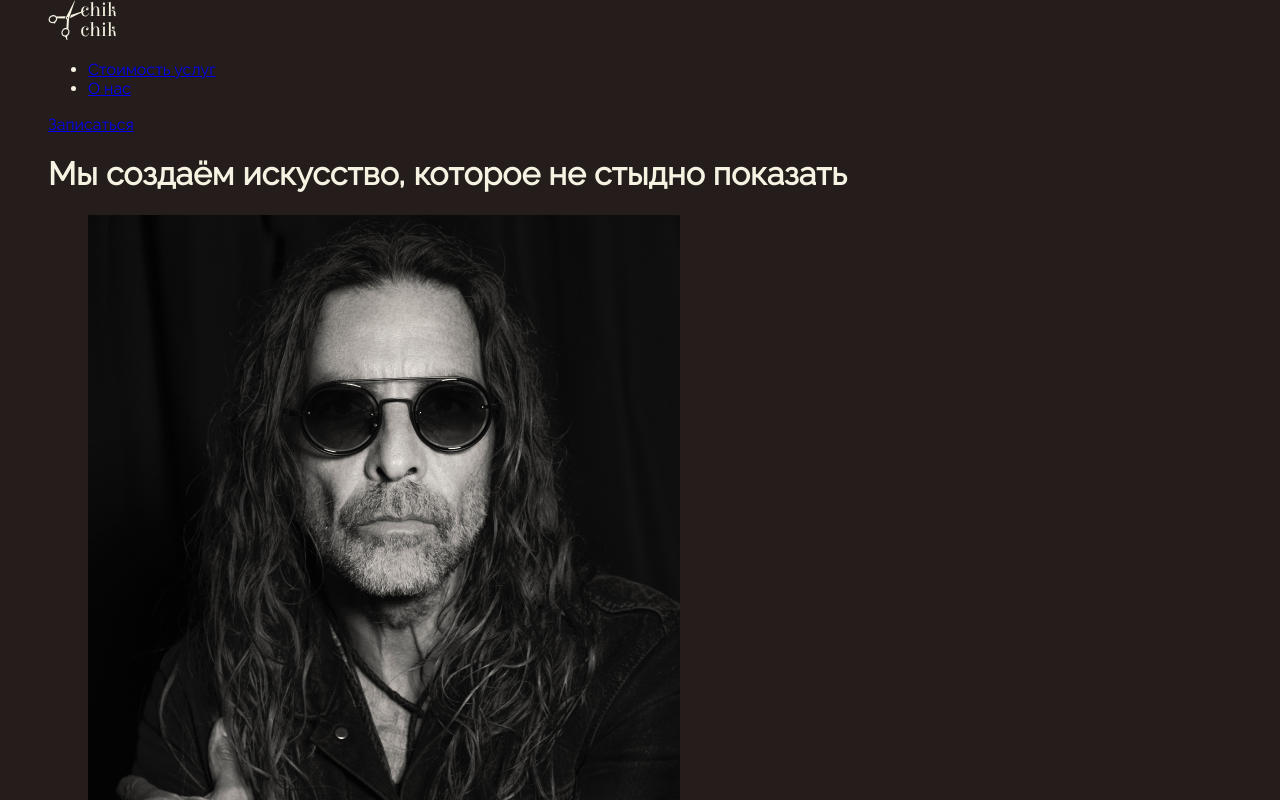
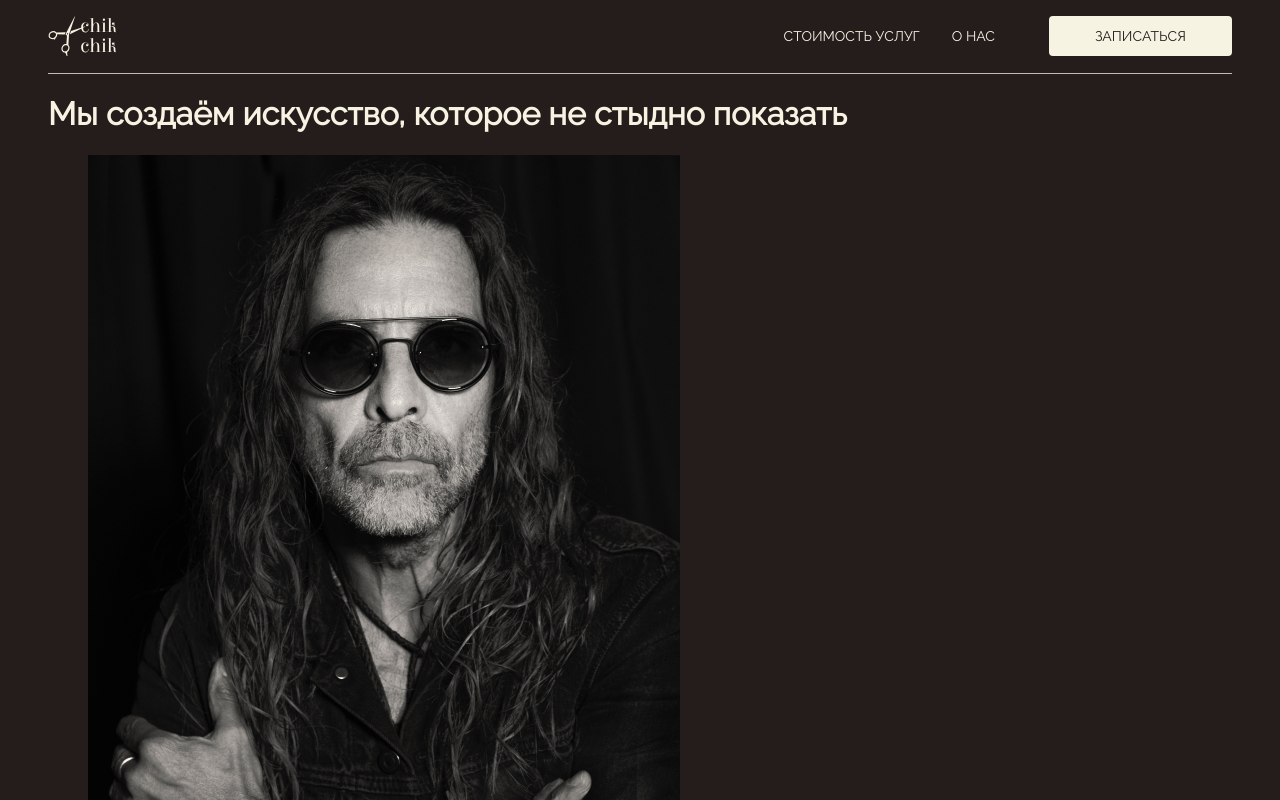
Before and after one commit to laedo303/BarberShop, a plain HTML site: page index.html in a window 1280 px wide. Shown: the top 800 px of the page. Drawn offline with Linux system fonts and the light colour scheme; files that its build step writes are made by us from their sources.

Commit message:
add header styles

```diff
--- /dev/null
+++ b/css/header.css
@@ -0,0 +1,21 @@
+.header__container {
+  padding-top: 16px;
+  padding-bottom: 17px;
+  border-bottom: 1px solid #bfbdb2;
+  display: flex;
+  align-items: center;
+  justify-content: space-between;
+}
+
+.header__navigation {
+  flex-grow: 1;
+  display: flex;
+  justify-content: flex-end;
+  margin-right: 54px;
+}
+
+@media (max-width: 768px) {
+  .header__navigation {
+    display: none;
+  }
+}
--- /dev/null
+++ b/css/main-link.css
@@ -0,0 +1,31 @@
+.main-link {
+  display: inline-block;
+  border-radius: 4px;
+  padding: 13px 46px;
+  font-size: 14px;
+  line-height: 100%;
+  text-transform: uppercase;
+  text-decoration: none;
+  color: #241d1c;
+  background: #f6f3e3;
+  cursor: pointer;
+}
+
+.main-link:hover:not(:disabled) {
+  background: #efe7be;
+}
+
+.main-link:focus-visible {
+  outline: 1px solid #ffffff;
+}
+
+.main-link:disabled {
+  opacity: 0.4;
+}
+
+@media (max-width: 560px) {
+  .main-link {
+    padding: 10px 24px;
+    font-size: 12px;
+  }
+}
--- /dev/null
+++ b/css/navigation.css
@@ -0,0 +1,16 @@
+.navigation__list {
+  margin: 0;
+  padding: 0;
+  list-style: none;
+  display: flex;
+  align-items: center;
+  gap: 32px;
+}
+
+.navigation__link {
+  color: inherit;
+  text-decoration: none;
+  font-size: 14px;
+  line-height: 100%;
+  text-transform: uppercase;
+}
--- a/index.html
+++ b/index.html
@@ -9,6 +9,9 @@
 
   <link rel="stylesheet" href="normalize.css">
   <link rel="stylesheet" href="css/style.css">
+  <link rel="stylesheet" href="css/header.css">
+  <link rel="stylesheet" href="css/main-link.css">
+  <link rel="stylesheet" href="css/navigation.css">
 </head>
 
 <body>
```
